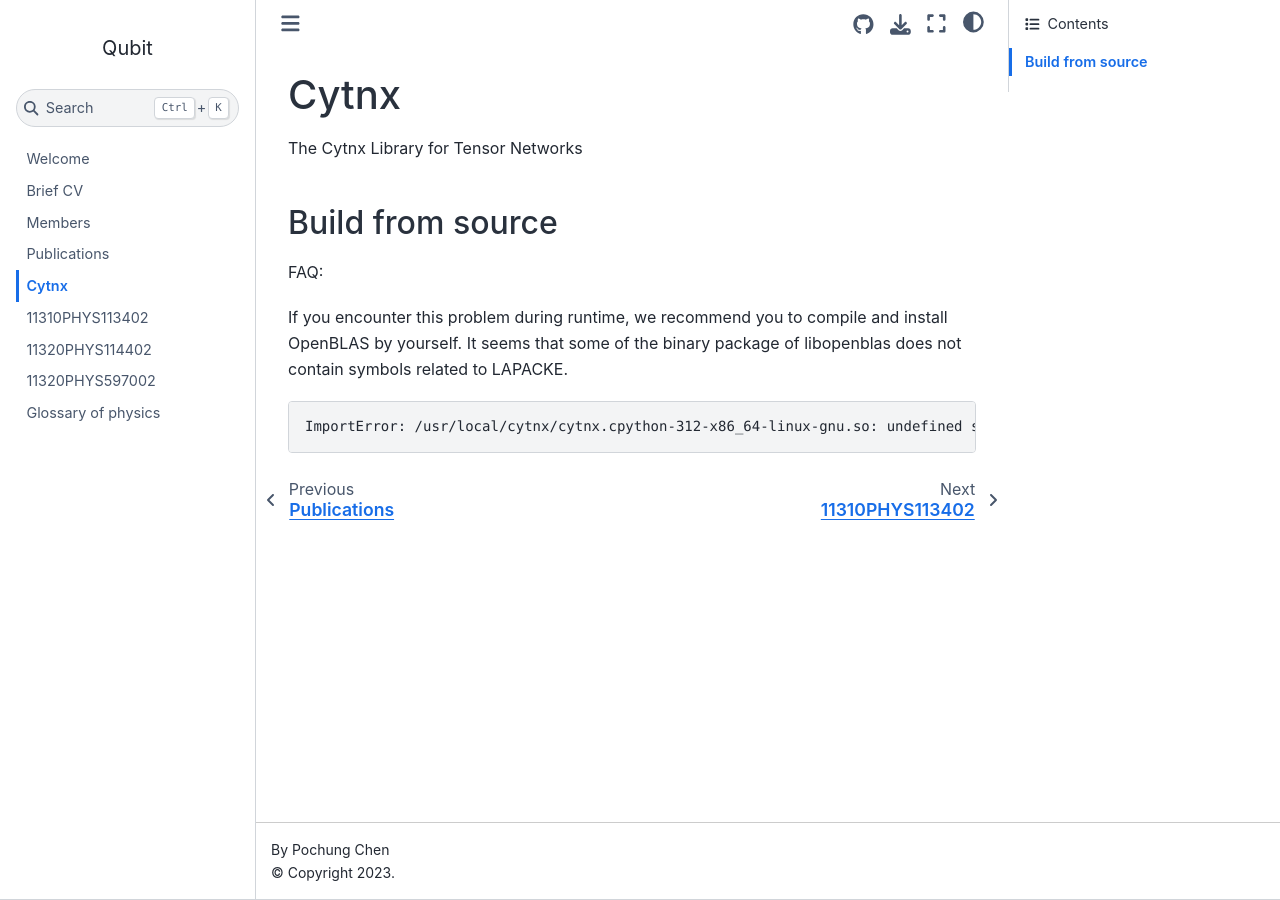
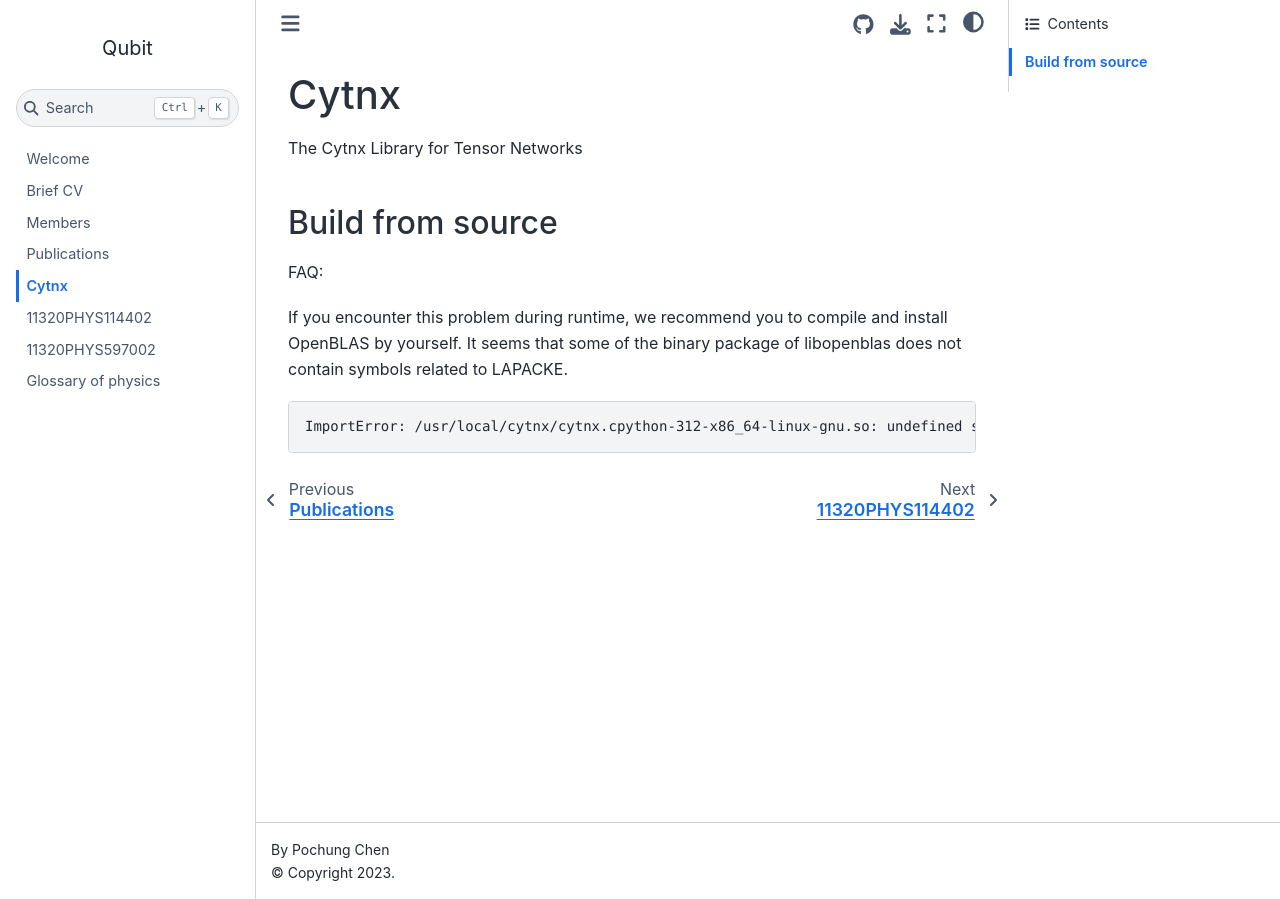
Before and after one commit to pcchen/pcchen.github.io, a Jupyter Book: the page built from Cytnx.md, in a window 1280 px wide. Built offline with Jupyter Book 1.0.4 settings and Sphinx 7.4.7 and the Sphinx Book theme 1.1.4, drawn with Linux system fonts in a browser that asks for light colours; some of the changed lines change nothing that is shown.

Commit message:
update toc

```diff
--- a/_toc.yml
+++ b/_toc.yml
@@ -20,7 +20,7 @@ parts:
     - file: publications
     - file: Cytnx
   # - caption: Teaching
-    - file: teaching/11310PHYS113402
+    # - file: teaching/11310PHYS113402
     - file: teaching/11320PHYS114402
     - file: teaching/11320PHYS597002
     - file: teaching/glossary
```
